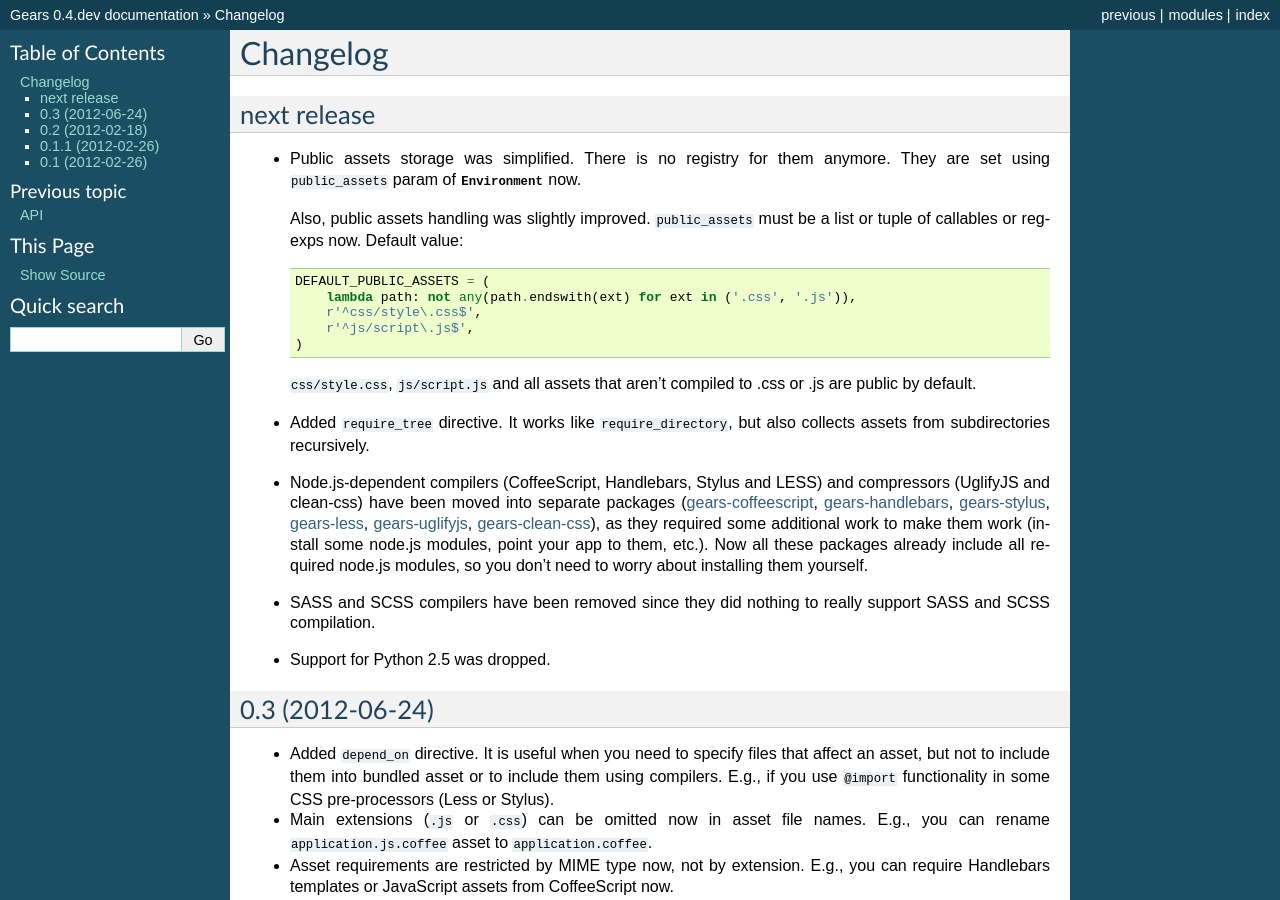
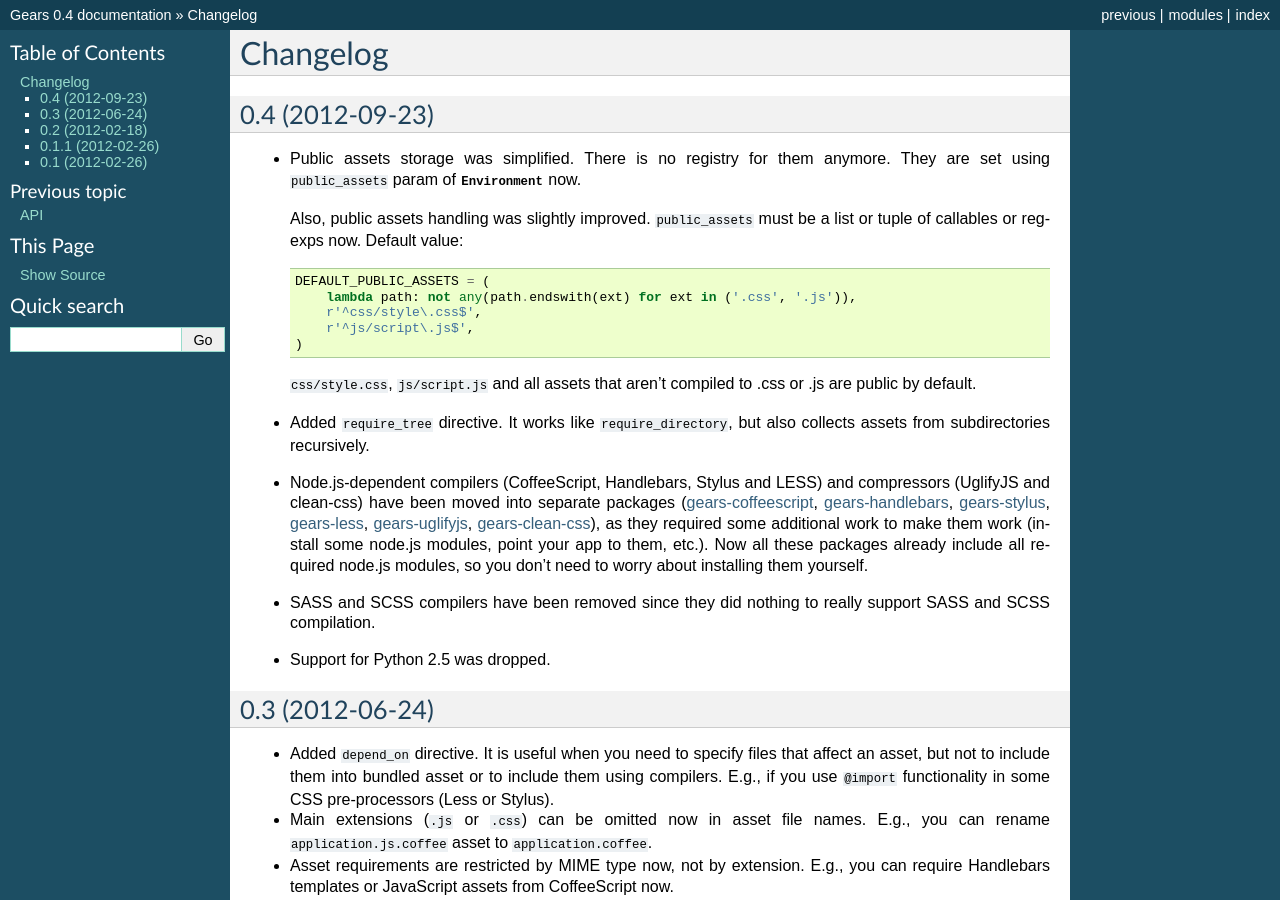
Before and after one commit to gears/gears, a Sphinx documentation site: the page built from docs/changelog.rst, in a window 1280 px wide and 900 px high. Built offline with Sphinx 7.4.7, drawn with Linux system fonts in a browser that asks for light colours; some of the changed text lies outside the part shown.

Commit message:
Bump version number

```diff
--- a/docs/changelog.rst
+++ b/docs/changelog.rst
@@ -1,8 +1,8 @@
 Changelog
 =========
 
-next release
-------------
+0.4 (2012-09-23)
+----------------
 
 - Public assets storage was simplified. There is no registry for them anymore.
   They are set using ``public_assets`` param of
--- a/docs/conf.py
+++ b/docs/conf.py
@@ -50,7 +50,7 @@ copyright = u'2012, Mike Yumatov'
 # The short X.Y version.
 version = '0.4'
 # The full version, including alpha/beta/rc tags.
-release = '0.4.dev'
+release = '0.4'
 
 # The language for content autogenerated by Sphinx. Refer to documentation
 # for a list of supported languages.
--- a/setup.py
+++ b/setup.py
@@ -8,7 +8,7 @@ def read(filename):
 
 setup(
     name='Gears',
-    version='0.4.dev',
+    version='0.4',
     license='ISC',
     description='Compiles and concatenates JavaScript and CSS assets.',
     long_description=read('README.rst'),
```
